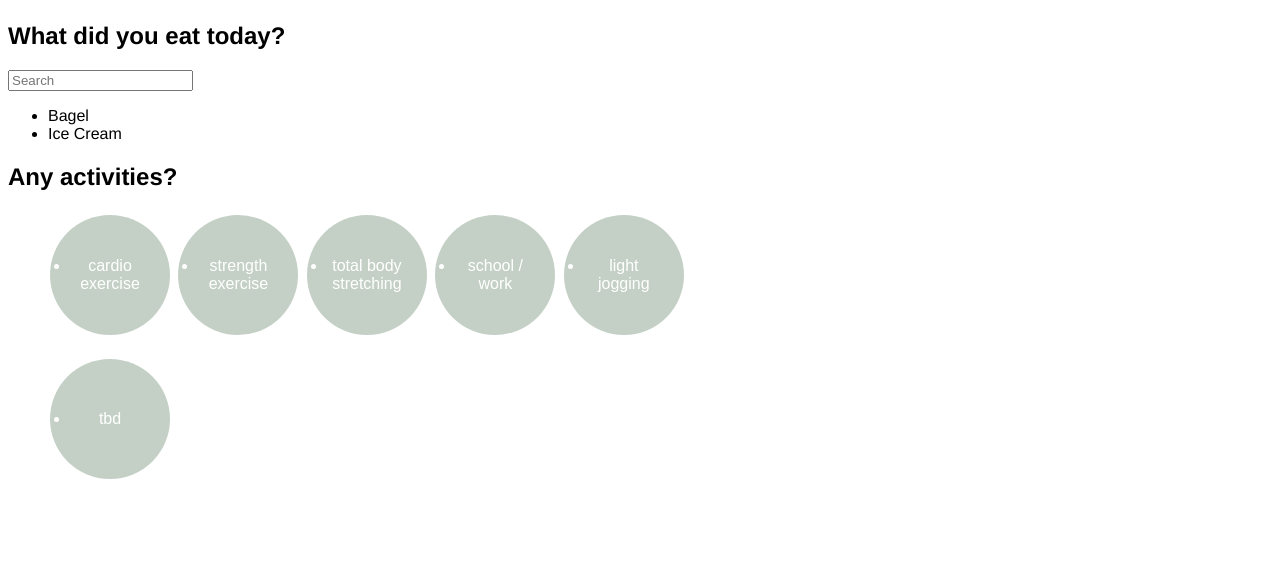
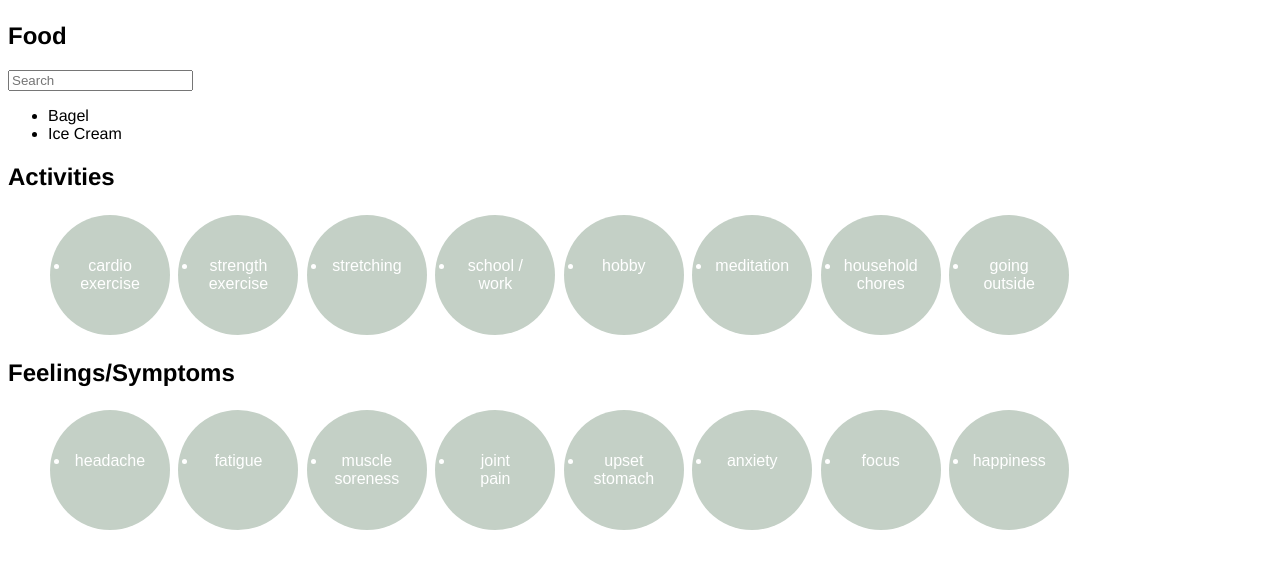
Before and after one commit to crowelladrianna/hackher2023, a PHP site: page / in a window 1280 px wide. Shown: the part 58-627 px from the top of the page. Run offline with PHP 8.4, Linux system fonts and the light colour scheme.

Commit message:
added new activities and feelings/symptoms

```diff
--- a/index.html
+++ b/index.html
@@ -12,7 +12,7 @@
             <div class="info">
                 <!--Search bar-->
                 <div class="searchbar">
-                    <h2>What did you eat today?</h2>
+                    <h2>Food</h2>
                     <input id="searchbar" autocomplete="off" onkeyup="search()" type="text" name="search" placeholder="Search">
                     <div id="options_list"></div>
                 </div>
@@ -24,20 +24,31 @@
 
                 <!--Activities-->
                 <div class="activities">
-                    <h2>Any activities?</h2>
+                    <h2>Activities</h2>
                     <ul class="select">
                         <button class="unclicked selectable"><li>cardio exercise</li></button>
                         <button class="unclicked selectable"><li>strength exercise</li></button>
-                        <button class="unclicked selectable"><li>total body stretching          </li></button>
-                        <button class="unclicked selectable"><li>school / work    </li></button>
-                        <button class="unclicked selectable"><li>light jogging                </li></button>
+                        <button class="unclicked selectable"><li>stretching <br /><br /></li></button>
+                        <button class="unclicked selectable"><li>school / work</li></button>
+                        <button class="unclicked selectable"><li>hobby <br /><br /></li></button>
+                        <button class="unclicked selectable"><li>meditation <br /><br /></li></button>
+                        <button class="unclicked selectable"><li>household chores</li></button>
+                        <button class="unclicked selectable"><li>going outside</li></button>
                     </ul>
                 </div>
 
                 <!--Symptoms-->
                 <div class="symptoms">
+                    <h2>Feelings/Symptoms</h2>
                     <ul class="select">
-                        <button class="unclicked selectable"><li>tbd</li></button>
+                        <button class="unclicked selectable"><li>headache <br /><br /></li></button>
+                        <button class="unclicked selectable"><li>fatigue <br /><br /></li></button>
+                        <button class="unclicked selectable"><li>muscle soreness</li></button>
+                        <button class="unclicked selectable"><li>joint <br /> pain</li></button>
+                        <button class="unclicked selectable"><li>upset stomach</li></button>
+                        <button class="unclicked selectable"><li>anxiety <br /><br /></li></button>
+                        <button class="unclicked selectable"><li>focus <br /><br /></li></button>
+                        <button class="unclicked selectable"><li>happiness <br /><br /></li></button>
                     </ul>
                 </div>
             </div>
--- a/mystyle.css
+++ b/mystyle.css
@@ -49,3 +49,7 @@ button {
   width: 120px;
   border-radius: 50%;
 }
+
+.searchbar {
+    z-index: 2;
+}
```
